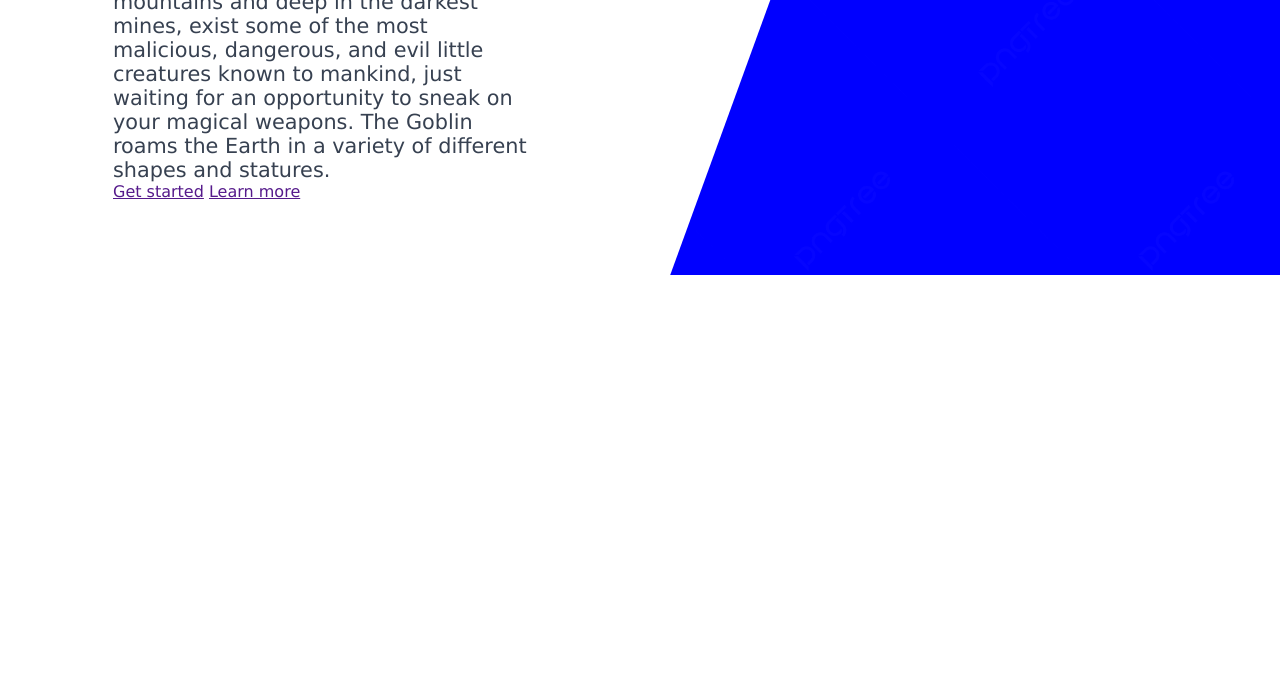
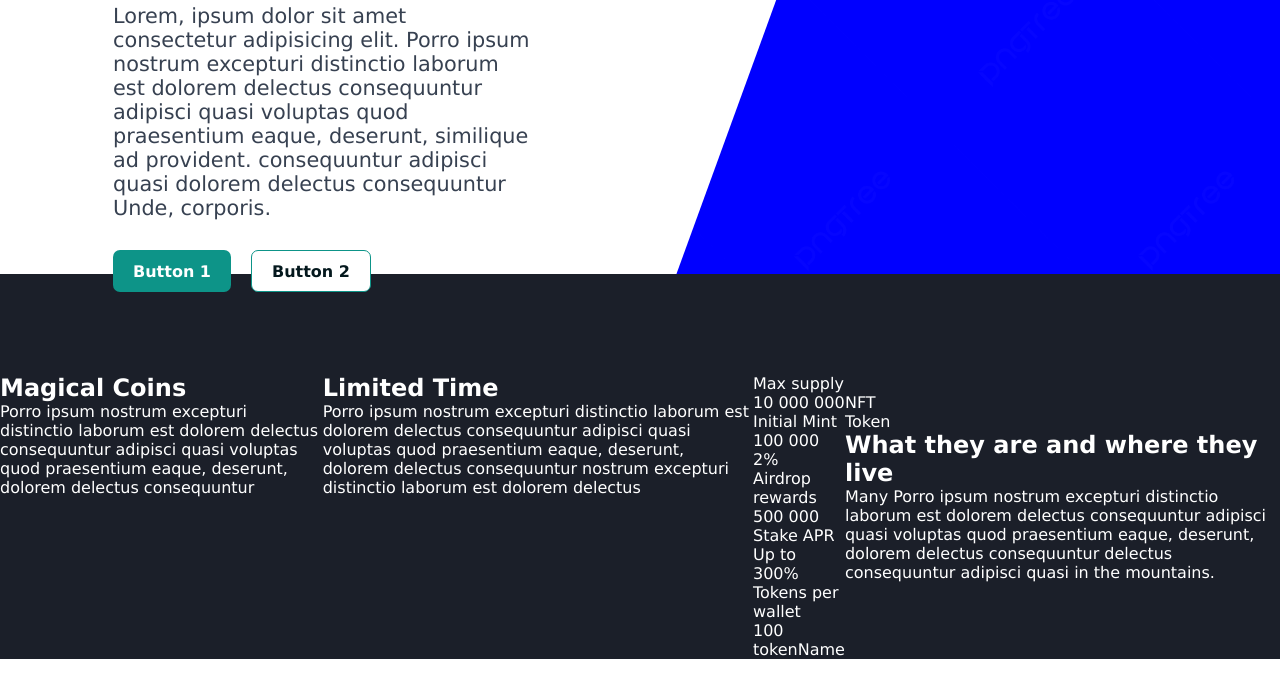
Before and after one commit to lucasccgomes/landing-page, a plain HTML site: page index.html in a window 1280 px wide. Shown: the part 284-969 px from the top of the page. Before the commit the page ends 800 px from the top, so only its background shows below. Drawn offline with Linux system fonts and the light colour scheme.

Commit message:
Update CSS
Estilizando

```diff
--- a/index.html
+++ b/index.html
@@ -22,10 +22,10 @@
             </nav>
             <div id="button">
                 <div id="button1" class="button">
-                    <a href="#">Mint</a>
+                    <a href="#">Button 1</a>
                 </div>
                 <div id="button2" class="button">
-                    <a href="#">Stake</a>
+                    <a href="#">Button 2</a>
                 </div>
                 <div id="side-menu">
                     <input type="checkbox" id="check">
@@ -43,10 +43,10 @@
                             <a href="#">Story</a>
                             <div id="button-bar">
                                 <div id="button1" class="button">
-                                    <a href="#">Mint</a>
+                                    <a href="#">Button 1</a>
                                 </div>
                                 <div id="button2" class="button">
-                                    <a href="#">Stake</a>
+                                    <a href="#">Button 2</a>
                                 </div>
                             </div>
                         </nav>
@@ -59,29 +59,107 @@
     <main>
         <section id="home">
             <div class="home">
+                <div class="content">
+                    <div class="content-text">
+                        <h1>Lorem ipsum dolor <br> sit amet elit. Voluptatum </h1>
+                        <p>
+                            Lorem, ipsum dolor sit amet consectetur adipisicing elit.
+                            Porro ipsum nostrum excepturi distinctio laborum est
+                            dolorem delectus consequuntur adipisci quasi voluptas quod
+                            praesentium eaque, deserunt, similique ad provident.
+                            consequuntur adipisci quasi dolorem delectus consequuntur
+                            Unde, corporis.
 
-                <div class="content">
-
-                    <div class="content-text">
-                        <h1>Real can imagine <br> you everything</h1>
-                        <p>
-                            Scattered across the most foreboding mountains and deep in the darkest mines, exist some of the most malicious, dangerous, and evil little creatures known to mankind, just waiting for an opportunity to sneak on your magical weapons. The Goblin roams the Earth in a variety of different shapes and statures.
                         </p>
                         <div class="content-button">
-                            <a href="">Get started</a>
-                            <a href="">Learn more</a>
+                            <div id="button1" class="button">
+                                <a href="">Button 1</a>
+                            </div>
+                            <div id="button2" class="button">
+                                <a href="">Button 2</a>
+                            </div>
                         </div>
                     </div>
                     <div id="content-diagonal"></div>
                 </div>
-
                 <div class="content-image">
                     <img src="components/img/pngtree-blue-pure-color-simple-background-picture-image_1323911.jpg" alt="">
                 </div>
             </div>
         </section>
         <section id="stats">
-
+            <div id="content-stats">
+                <div class="coins">
+                    <h2>Magical Coins</h2>
+                    <p>
+                        Porro ipsum nostrum excepturi distinctio laborum est
+                        dolorem delectus consequuntur adipisci quasi voluptas quod
+                        praesentium eaque, deserunt, dolorem delectus consequuntur
+                    </p>
+                </div>
+                <div class="time">
+                    <h2>Limited Time</h2>
+                    <p>
+                        Porro ipsum nostrum excepturi distinctio laborum est
+                        dolorem delectus consequuntur adipisci quasi voluptas quod
+                        praesentium eaque, deserunt, dolorem delectus consequuntur
+                        nostrum excepturi distinctio laborum est
+                        dolorem delectus
+                    </p>
+                </div>
+                <div class="info-number">
+                    <div class="info1">
+                        <div class="supply">
+                            <p>Max supply</p>
+                            <p>10 000 000</p>
+                        </div>
+                        <div class="initial">
+                            <p>Initial Mint</p>
+                            <p>100 000</p>
+                        </div>
+                        <div class="fee">
+                            <p>2%</p>
+                        </div>
+                    </div>
+                    <div class="info2">
+                        <div class="airdrop">
+                            <p>Airdrop rewards</p>
+                            <p>500 000</p>
+                        </div>
+                        <div class="apr">
+                            <p>Stake APR</p>
+                            <p>Up to 300%</p>
+                        </div>
+                        <div class="tokens">
+                            <p>Tokens per wallet</p>
+                            <p>100 tokenName</p>
+                        </div>
+                    </div>
+                </div>
+                <div id="image-info">
+                    <div class="antial">
+                        <div class="img-info">
+                            <img src="" alt="">
+                        </div>
+                        <div id="descrition">
+                            <div class="nft-token">
+                                <p class="nft">NFT</p>
+                                <p class="token">Token</p>
+                            </div>
+                            <div class="descrition">
+                                <h1>What they are and where they live</h1>
+                                <p>
+                                    Many Porro ipsum nostrum excepturi distinctio laborum
+                                    est dolorem delectus consequuntur adipisci quasi voluptas
+                                    quod praesentium eaque, deserunt, dolorem delectus consequuntur
+                                    delectus consequuntur adipisci quasi
+                                    in the mountains.
+                                </p>
+                            </div>
+                        </div>
+                    </div>
+                </div>
+            </div>
         </section>
         <section id="features">
             <div id="products">
--- a/styles/mobile-style.css
+++ b/styles/mobile-style.css
@@ -1,30 +1,3 @@
-@media screen and (max-width: 1275px) {
-    .home {
-        display: flex;
-        flex-direction: column;
-        align-items: center;
-    }
-
-    .content {
-        display: block;
-    }
-
-    #content-diagonal {
-        display: none;
-    }
-
-    .content-text {
-        margin: 0;
-        margin-top: 60px;
-        margin-bottom: 80px;
-    }
-
-    .content-image {
-        max-width: 596px;
-    }
-}
-
-
 /* Start Menu */
 @media screen and (max-width: 520px) {
     #button > #button2 {
@@ -153,5 +126,11 @@
         align-items: center;
    }
 /* End Menu */
-
 }
+/* Start Home */
+@media screen and (max-width:680px) {
+    #home {
+        margin-left: 28px;
+        margin-right: 28px;
+    }
+}
--- a/styles/style.css
+++ b/styles/style.css
@@ -10,6 +10,7 @@
     --cor3: #0F766E;
     --cor4: #04181D;
     --cor5: #374151;
+    --cor6: #1B1F29;
 }
 
 
@@ -97,7 +98,6 @@ main {
 /* Start Home */
 .home {
     display: flex;
-
 }
 
 #home {
@@ -112,7 +112,6 @@ main {
     align-content: center;
     justify-content: center;
     flex-direction: column;
-
 }
 
 .content-text {
@@ -121,24 +120,19 @@ main {
     margin-top: 86px;
     max-width: 912px;
     max-height: 100%;
-    /* margin-top: -500px; */
     margin-left: 113px;
     margin-right: 60px;
     flex-direction: column;
-
 }
 
 .content-text h1 {
     font-size: 2em;
-
-
 }
 
 .content-text p {
     margin-top: 20px;
     font-size: 1.3em;
     color: var(--cor5);
-
 }
 
 .content-image {
@@ -149,15 +143,14 @@ main {
 
 .content-image img {
     width: 100%;
-
+    margin-bottom: -5px;
+    padding: 0;
 }
 
 #content-diagonal {
     float: left;
     margin-left: 40%;
-    margin-top: -66%;
-    /* margin-right: 74px; */
-    /* bottom: 1164px; */
+    margin-top: -74.8%;
     max-width: 780px;
     min-width: 517px;
     min-height: auto;
@@ -175,3 +168,74 @@ main {
     display: flex;
     z-index: -1;
 }
+
+@media screen and (max-width: 1275px) {
+    main {
+        padding-top: 20px;
+    }
+
+    .home {
+        display: flex;
+        flex-direction: column;
+        align-items: center;
+    }
+
+    .content {
+        display: block;
+    }
+
+    #content-diagonal {
+        display: none;
+    }
+
+    .content-text {
+        margin: 0;
+        margin-top: 60px;
+        margin-bottom: 80px;
+    }
+
+    .content-image > img {
+        max-width: 596px;
+        border-radius: 5px;
+    }
+
+    #stats {
+        position: relative;
+        top: 360px;
+    }
+}
+
+.content-button {
+    display: flex;
+    margin-top: 30px;
+}
+
+.content-button #button1 a {
+    color: var(--cor1);
+    text-decoration: none;
+    font-weight: 600;
+}
+
+.content-button #button2 a {
+    text-decoration: none;
+    font-weight: 600;
+}
+
+.content-button > #button2 {
+    border: 1px;
+    border-color: var(--cor2);
+    border-style: solid;
+}
+/*End Home*/
+
+/*Start Stats*/
+#stats {
+    background-color: var(--cor6);
+    color: var(--cor1);
+    padding-top: 100px;
+}
+
+#content-stats {
+    display: flex;
+
+}
```
